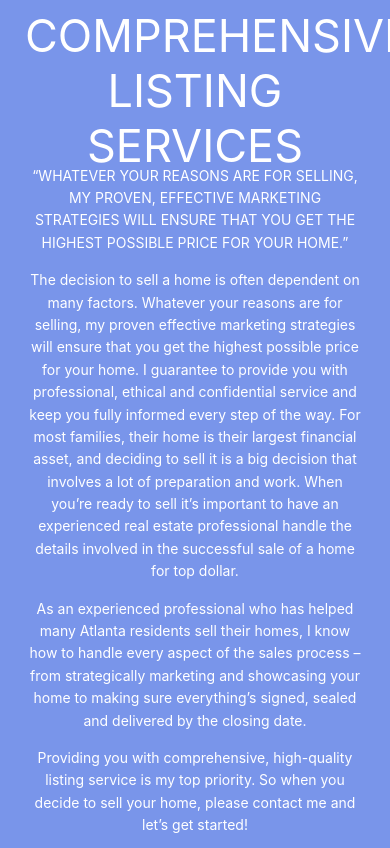
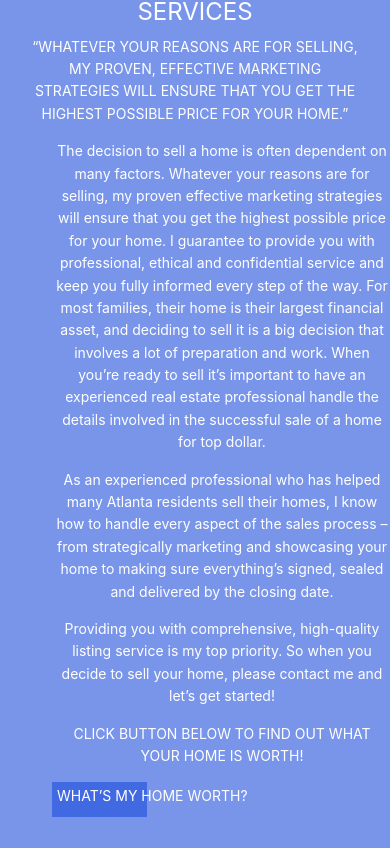
Before and after one commit to ArizonaMangoJuice/Home-Brokers, a React (Create React App) app: page /seller in a window 390 px wide. Shown: the part 956-1804 px from the top of the page. Built offline with nearby package versions, Linux system fonts and the light colour scheme.

Commit message:
created phone and ipad css for seller

```diff
--- a/src/components/BuyerJumbo/BuyerJumbo.css
+++ b/src/components/BuyerJumbo/BuyerJumbo.css
@@ -187,6 +187,10 @@
 
 
 @media screen and (max-width: 767px) {
+    .buyer-links {
+        padding: 0 0 10px 0;
+    }
+
     .title-page{
         font-size: 56px;
     }
@@ -226,6 +230,14 @@
         /* grid-gap: 25px; */
     }
 
+    .container-b-info-md {
+        position: relative;
+        max-width: 900px !important;
+        margin: 0 auto 0 auto;
+        padding: 0px 0 0 0;
+        z-index: 1;
+    }
+
     .page-info-title {
         font-size: 20px;
         width: 90%;
--- a/src/components/Sellers/Seller.css
+++ b/src/components/Sellers/Seller.css
@@ -9,3 +9,27 @@
 .seller-quote{
     margin-top: -8px;
 }
+
+@media screen and (max-width: 768px) {
+    .seller-title {
+        font-size: 34px;
+        text-align: center;
+        margin-bottom: 10px;
+    }
+
+    .seller-quote{
+        margin-top: 0;
+        text-align: center;
+    }
+
+    .ipad-margin{
+        margin-left: 27px;
+    }
+}
+
+@media screen and (max-width: 767px) {
+    .seller-title {
+        font-size: 24px;
+        margin-bottom: 10px;
+    }
+}
--- a/src/components/Sellers/Seller.js
+++ b/src/components/Sellers/Seller.js
@@ -19,7 +19,7 @@ export default class Seller extends React.Component{
             <div>
                 <div className='mch-md relative list-with-us-img mch-md-img'>
                     <div className='dark-blue-glass'></div>
-                    <h1 className='title-page raised'>For Sellers</h1>
+                    <h1 className='title-page raised long-title-phone'>For Sellers</h1>
                 </div>
 
                 <div className='grid-container'>
@@ -38,13 +38,15 @@ export default class Seller extends React.Component{
                                 <div className='container-b-info-md' >
                                         <div className='title-and-info-sm block '>
                                             <div className='page-info-container'>
-                                                <p className='page-info-long-title seller-title nolm'>COMPREHENSIVE LISTING SERVICES</p>
-                                                <p className='page-info-block seller-quote nolm'>“WHATEVER YOUR REASONS ARE FOR SELLING, MY PROVEN, EFFECTIVE MARKETING STRATEGIES WILL ENSURE THAT YOU GET THE HIGHEST POSSIBLE PRICE FOR YOUR HOME.”</p>
-                                                <p className='page-info-block nolm'>The decision to sell a home is often dependent on many factors. Whatever your reasons are for selling, my proven effective marketing strategies will ensure that you get the highest possible price for your home. I guarantee to provide you with professional, ethical and confidential service and keep you fully informed every step of the way. For most families, their home is their largest financial asset, and deciding to sell it is a big decision that involves a lot of preparation and work. When you’re ready to sell it’s important to have an experienced real estate professional handle the details involved in the successful sale of a home for top dollar.</p>
-                                                <p className='page-info-block nolm'>As an experienced professional who has helped many Atlanta residents sell their homes, I know how to handle every aspect of the sales process – from strategically marketing and showcasing your home to making sure everything’s signed, sealed and delivered by the closing date.</p>
-                                                <p className='page-info-block nolm'>Providing you with comprehensive, high-quality listing service is my top priority. So when you decide to sell your home, please contact me and let’s get started!</p>
-                                                <p className='page-info-block nolm'>CLICK BUTTON BELOW TO FIND OUT WHAT YOUR HOME IS WORTH!</p>
-                                                <FancyLink text='WHAT’S MY HOME WORTH?'/>
+                                                <p className='page-info-long-title seller-title nolm  '>COMPREHENSIVE LISTING SERVICES</p>
+                                                <p className='page-info-block seller-quote nolm '>“WHATEVER YOUR REASONS ARE FOR SELLING, MY PROVEN, EFFECTIVE MARKETING STRATEGIES WILL ENSURE THAT YOU GET THE HIGHEST POSSIBLE PRICE FOR YOUR HOME.”</p>
+                                                <p className='page-info-block nolm ipad-margin'>The decision to sell a home is often dependent on many factors. Whatever your reasons are for selling, my proven effective marketing strategies will ensure that you get the highest possible price for your home. I guarantee to provide you with professional, ethical and confidential service and keep you fully informed every step of the way. For most families, their home is their largest financial asset, and deciding to sell it is a big decision that involves a lot of preparation and work. When you’re ready to sell it’s important to have an experienced real estate professional handle the details involved in the successful sale of a home for top dollar.</p>
+                                                <p className='page-info-block nolm ipad-margin'>As an experienced professional who has helped many Atlanta residents sell their homes, I know how to handle every aspect of the sales process – from strategically marketing and showcasing your home to making sure everything’s signed, sealed and delivered by the closing date.</p>
+                                                <p className='page-info-block nolm ipad-margin'>Providing you with comprehensive, high-quality listing service is my top priority. So when you decide to sell your home, please contact me and let’s get started!</p>
+                                                <p className='page-info-block nolm ipad-margin'>CLICK BUTTON BELOW TO FIND OUT WHAT YOUR HOME IS WORTH!</p>
+                                                <div className='ipad-margin'>
+                                                    <FancyLink text='WHAT’S MY HOME WORTH?'/>
+                                                </div>
                                             </div>
                                         </div>
                                 </div>
```
